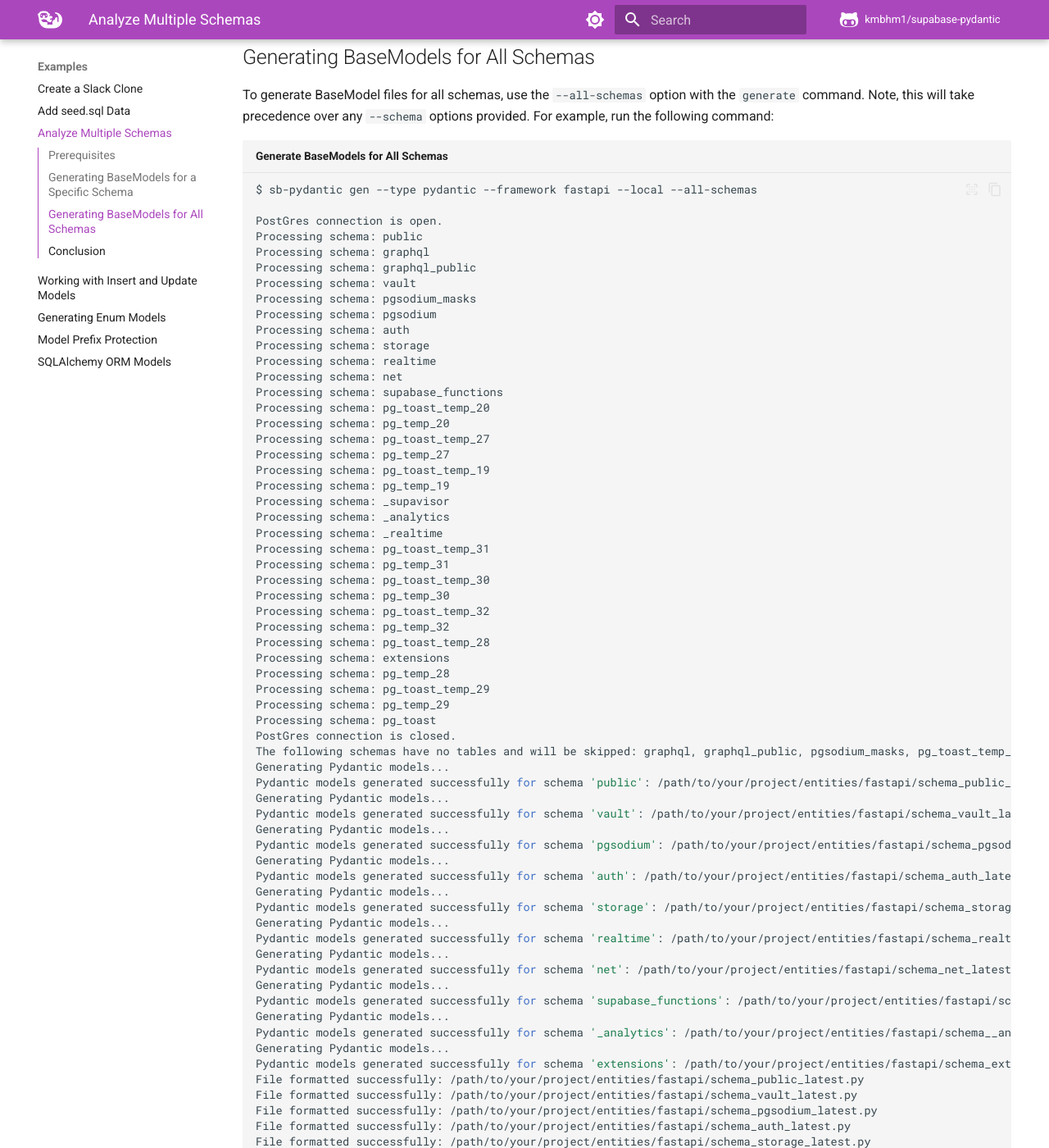
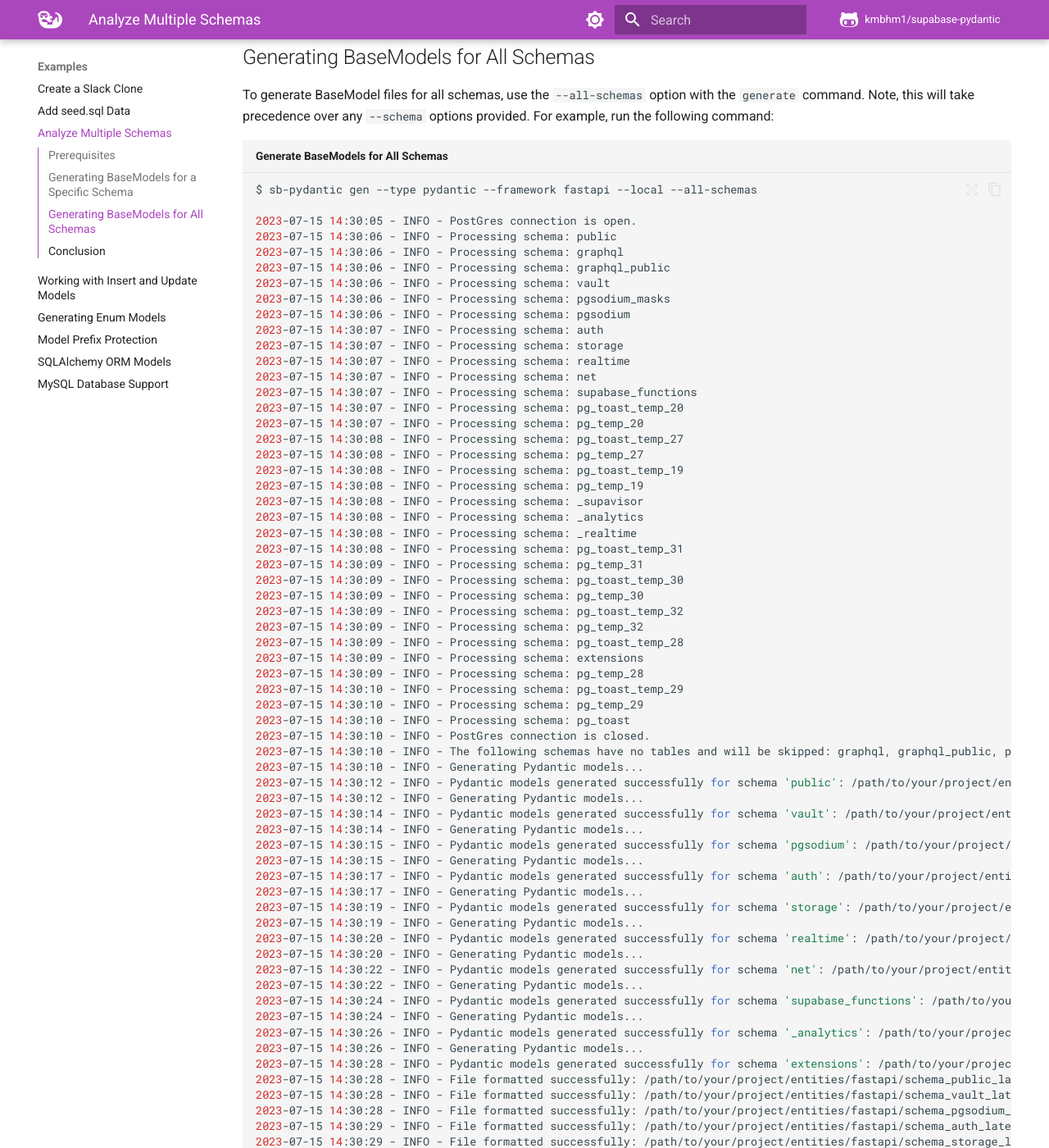
Before and after one commit to kmbhm1/supabase-pydantic, an MkDocs documentation site: the page built from docs/examples/generate-multiple-basemodels.md, in a window 1280 px wide and 1400 px high, scrolled down 1188 px. Shown: the whole window at 82% size. Built offline with MkDocs 1.6.1 and Material for MkDocs 9.7.7, drawn with Linux system fonts in a browser that asks for light colours; emoji names are drawn with the system emoji font; comment, search, counter and statistics services are not loaded; some of the changed text lies outside the part shown.

Commit message:
docs: update docs

````diff
--- a/docs/examples/generate-multiple-basemodels.md
+++ b/docs/examples/generate-multiple-basemodels.md
@@ -17,20 +17,20 @@ To generate a BaseModel file for a specific schema, use one or more `--schema` o
 ```bash title="Generate BaseModel for a Specific Schema"
 $ sb-pydantic gen --type pydantic --framework fastapi --local --schema public --schema auth --schema extensions
 
-PostGres connection is open.
-Processing schema: public
-Processing schema: auth
-Processing schema: extensions
-PostGres connection is closed.
-Generating Pydantic models...
-Pydantic models generated successfully for schema 'auth': /path/to/your/project/entities/fastapi/schema_auth_latest.py
-Generating Pydantic models...
-Pydantic models generated successfully for schema 'extensions': /path/to/your/project/entities/fastapi/schema_extensions_latest.py
-Generating Pydantic models...
-Pydantic models generated successfully for schema 'public': /path/to/your/project/entities/fastapi/schema_public_latest.py
-File formatted successfully: /path/to/your/project/entities/fastapi/schema_auth_latest.py
-File formatted successfully: /path/to/your/project/entities/fastapi/schema_extensions_latest.py
-File formatted successfully: /path/to/your/project/entities/fastapi/schema_public_latest.py
+2023-07-15 14:22:10 - INFO - PostGres connection is open.
+2023-07-15 14:22:11 - INFO - Processing schema: public
+2023-07-15 14:22:11 - INFO - Processing schema: auth
+2023-07-15 14:22:11 - INFO - Processing schema: extensions
+2023-07-15 14:22:12 - INFO - PostGres connection is closed.
+2023-07-15 14:22:12 - INFO - Generating Pydantic models...
+2023-07-15 14:22:14 - INFO - Pydantic models generated successfully for schema 'auth': /path/to/your/project/entities/fastapi/schema_auth_latest.py
+2023-07-15 14:22:14 - INFO - Generating Pydantic models...
+2023-07-15 14:22:16 - INFO - Pydantic models generated successfully for schema 'extensions': /path/to/your/project/entities/fastapi/schema_extensions_latest.py
+2023-07-15 14:22:16 - INFO - Generating Pydantic models...
+2023-07-15 14:22:18 - INFO - Pydantic models generated successfully for schema 'public': /path/to/your/project/entities/fastapi/schema_public_latest.py
+2023-07-15 14:22:18 - INFO - File formatted successfully: /path/to/your/project/entities/fastapi/schema_auth_latest.py
+2023-07-15 14:22:18 - INFO - File formatted successfully: /path/to/your/project/entities/fastapi/schema_extensions_latest.py
+2023-07-15 14:22:19 - INFO - File formatted successfully: /path/to/your/project/entities/fastapi/schema_public_latest.py
 ```
 
 An example of the generated BaseModel file for the `auth` schema can be found here:
@@ -499,71 +499,71 @@ To generate BaseModel files for all schemas, use the `--all-schemas` option with
 ```bash title="Generate BaseModels for All Schemas"
 $ sb-pydantic gen --type pydantic --framework fastapi --local --all-schemas
 
-PostGres connection is open.
-Processing schema: public
-Processing schema: graphql
-Processing schema: graphql_public
-Processing schema: vault
-Processing schema: pgsodium_masks
-Processing schema: pgsodium
-Processing schema: auth
-Processing schema: storage
-Processing schema: realtime
-Processing schema: net
-Processing schema: supabase_functions
-Processing schema: pg_toast_temp_20
-Processing schema: pg_temp_20
-Processing schema: pg_toast_temp_27
-Processing schema: pg_temp_27
-Processing schema: pg_toast_temp_19
-Processing schema: pg_temp_19
-Processing schema: _supavisor
-Processing schema: _analytics
-Processing schema: _realtime
-Processing schema: pg_toast_temp_31
-Processing schema: pg_temp_31
-Processing schema: pg_toast_temp_30
-Processing schema: pg_temp_30
-Processing schema: pg_toast_temp_32
-Processing schema: pg_temp_32
-Processing schema: pg_toast_temp_28
-Processing schema: extensions
-Processing schema: pg_temp_28
-Processing schema: pg_toast_temp_29
-Processing schema: pg_temp_29
-Processing schema: pg_toast
-PostGres connection is closed.
-The following schemas have no tables and will be skipped: graphql, graphql_public, pgsodium_masks, pg_toast_temp_20, pg_temp_20, pg_toast_temp_27, pg_temp_27, pg_toast_temp_19, pg_temp_19, _supavisor, _realtime, pg_toast_temp_31, pg_temp_31, pg_toast_temp_30, pg_temp_30, pg_toast_temp_32, pg_temp_32, pg_toast_temp_28, pg_temp_28, pg_toast_temp_29, pg_temp_29, pg_toast
-Generating Pydantic models...
-Pydantic models generated successfully for schema 'public': /path/to/your/project/entities/fastapi/schema_public_latest.py
-Generating Pydantic models...
-Pydantic models generated successfully for schema 'vault': /path/to/your/project/entities/fastapi/schema_vault_latest.py
-Generating Pydantic models...
-Pydantic models generated successfully for schema 'pgsodium': /path/to/your/project/entities/fastapi/schema_pgsodium_latest.py
-Generating Pydantic models...
-Pydantic models generated successfully for schema 'auth': /path/to/your/project/entities/fastapi/schema_auth_latest.py
-Generating Pydantic models...
-Pydantic models generated successfully for schema 'storage': /path/to/your/project/entities/fastapi/schema_storage_latest.py
-Generating Pydantic models...
-Pydantic models generated successfully for schema 'realtime': /path/to/your/project/entities/fastapi/schema_realtime_latest.py
-Generating Pydantic models...
-Pydantic models generated successfully for schema 'net': /path/to/your/project/entities/fastapi/schema_net_latest.py
-Generating Pydantic models...
-Pydantic models generated successfully for schema 'supabase_functions': /path/to/your/project/entities/fastapi/schema_supabase_functions_latest.py
-Generating Pydantic models...
-Pydantic models generated successfully for schema '_analytics': /path/to/your/project/entities/fastapi/schema__analytics_latest.py
-Generating Pydantic models...
-Pydantic models generated successfully for schema 'extensions': /path/to/your/project/entities/fastapi/schema_extensions_latest.py
-File formatted successfully: /path/to/your/project/entities/fastapi/schema_public_latest.py
-File formatted successfully: /path/to/your/project/entities/fastapi/schema_vault_latest.py
-File formatted successfully: /path/to/your/project/entities/fastapi/schema_pgsodium_latest.py
-File formatted successfully: /path/to/your/project/entities/fastapi/schema_auth_latest.py
-File formatted successfully: /path/to/your/project/entities/fastapi/schema_storage_latest.py
-File formatted successfully: /path/to/your/project/entities/fastapi/schema_realtime_latest.py
-File formatted successfully: /path/to/your/project/entities/fastapi/schema_net_latest.py
-File formatted successfully: /path/to/your/project/entities/fastapi/schema_supabase_functions_latest.py
-File formatted successfully: /path/to/your/project/entities/fastapi/schema__analytics_latest.py
-File formatted successfully: /path/to/your/project/entities/fastapi/schema_extensions_latest.py
+2023-07-15 14:30:05 - INFO - PostGres connection is open.
+2023-07-15 14:30:06 - INFO - Processing schema: public
+2023-07-15 14:30:06 - INFO - Processing schema: graphql
+2023-07-15 14:30:06 - INFO - Processing schema: graphql_public
+2023-07-15 14:30:06 - INFO - Processing schema: vault
+2023-07-15 14:30:06 - INFO - Processing schema: pgsodium_masks
+2023-07-15 14:30:06 - INFO - Processing schema: pgsodium
+2023-07-15 14:30:07 - INFO - Processing schema: auth
+2023-07-15 14:30:07 - INFO - Processing schema: storage
+2023-07-15 14:30:07 - INFO - Processing schema: realtime
+2023-07-15 14:30:07 - INFO - Processing schema: net
+2023-07-15 14:30:07 - INFO - Processing schema: supabase_functions
+2023-07-15 14:30:07 - INFO - Processing schema: pg_toast_temp_20
+2023-07-15 14:30:07 - INFO - Processing schema: pg_temp_20
+2023-07-15 14:30:08 - INFO - Processing schema: pg_toast_temp_27
+2023-07-15 14:30:08 - INFO - Processing schema: pg_temp_27
+2023-07-15 14:30:08 - INFO - Processing schema: pg_toast_temp_19
+2023-07-15 14:30:08 - INFO - Processing schema: pg_temp_19
+2023-07-15 14:30:08 - INFO - Processing schema: _supavisor
+2023-07-15 14:30:08 - INFO - Processing schema: _analytics
+2023-07-15 14:30:08 - INFO - Processing schema: _realtime
+2023-07-15 14:30:08 - INFO - Processing schema: pg_toast_temp_31
+2023-07-15 14:30:09 - INFO - Processing schema: pg_temp_31
+2023-07-15 14:30:09 - INFO - Processing schema: pg_toast_temp_30
+2023-07-15 14:30:09 - INFO - Processing schema: pg_temp_30
+2023-07-15 14:30:09 - INFO - Processing schema: pg_toast_temp_32
+2023-07-15 14:30:09 - INFO - Processing schema: pg_temp_32
+2023-07-15 14:30:09 - INFO - Processing schema: pg_toast_temp_28
+2023-07-15 14:30:09 - INFO - Processing schema: extensions
+2023-07-15 14:30:09 - INFO - Processing schema: pg_temp_28
+2023-07-15 14:30:10 - INFO - Processing schema: pg_toast_temp_29
+2023-07-15 14:30:10 - INFO - Processing schema: pg_temp_29
+2023-07-15 14:30:10 - INFO - Processing schema: pg_toast
+2023-07-15 14:30:10 - INFO - PostGres connection is closed.
+2023-07-15 14:30:10 - INFO - The following schemas have no tables and will be skipped: graphql, graphql_public, pgsodium_masks, pg_toast_temp_20, pg_temp_20, pg_toast_temp_27, pg_temp_27, pg_toast_temp_19, pg_temp_19, _supavisor, _realtime, pg_toast_temp_31, pg_temp_31, pg_toast_temp_30, pg_temp_30, pg_toast_temp_32, pg_temp_32, pg_toast_temp_28, pg_temp_28, pg_toast_temp_29, pg_temp_29, pg_toast
+2023-07-15 14:30:10 - INFO - Generating Pydantic models...
+2023-07-15 14:30:12 - INFO - Pydantic models generated successfully for schema 'public': /path/to/your/project/entities/fastapi/schema_public_latest.py
+2023-07-15 14:30:12 - INFO - Generating Pydantic models...
+2023-07-15 14:30:14 - INFO - Pydantic models generated successfully for schema 'vault': /path/to/your/project/entities/fastapi/schema_vault_latest.py
+2023-07-15 14:30:14 - INFO - Generating Pydantic models...
+2023-07-15 14:30:15 - INFO - Pydantic models generated successfully for schema 'pgsodium': /path/to/your/project/entities/fastapi/schema_pgsodium_latest.py
+2023-07-15 14:30:15 - INFO - Generating Pydantic models...
+2023-07-15 14:30:17 - INFO - Pydantic models generated successfully for schema 'auth': /path/to/your/project/entities/fastapi/schema_auth_latest.py
+2023-07-15 14:30:17 - INFO - Generating Pydantic models...
+2023-07-15 14:30:19 - INFO - Pydantic models generated successfully for schema 'storage': /path/to/your/project/entities/fastapi/schema_storage_latest.py
+2023-07-15 14:30:19 - INFO - Generating Pydantic models...
+2023-07-15 14:30:20 - INFO - Pydantic models generated successfully for schema 'realtime': /path/to/your/project/entities/fastapi/schema_realtime_latest.py
+2023-07-15 14:30:20 - INFO - Generating Pydantic models...
+2023-07-15 14:30:22 - INFO - Pydantic models generated successfully for schema 'net': /path/to/your/project/entities/fastapi/schema_net_latest.py
+2023-07-15 14:30:22 - INFO - Generating Pydantic models...
+2023-07-15 14:30:24 - INFO - Pydantic models generated successfully for schema 'supabase_functions': /path/to/your/project/entities/fastapi/schema_supabase_functions_latest.py
+2023-07-15 14:30:24 - INFO - Generating Pydantic models...
+2023-07-15 14:30:26 - INFO - Pydantic models generated successfully for schema '_analytics': /path/to/your/project/entities/fastapi/schema__analytics_latest.py
+2023-07-15 14:30:26 - INFO - Generating Pydantic models...
+2023-07-15 14:30:28 - INFO - Pydantic models generated successfully for schema 'extensions': /path/to/your/project/entities/fastapi/schema_extensions_latest.py
+2023-07-15 14:30:28 - INFO - File formatted successfully: /path/to/your/project/entities/fastapi/schema_public_latest.py
+2023-07-15 14:30:28 - INFO - File formatted successfully: /path/to/your/project/entities/fastapi/schema_vault_latest.py
+2023-07-15 14:30:28 - INFO - File formatted successfully: /path/to/your/project/entities/fastapi/schema_pgsodium_latest.py
+2023-07-15 14:30:29 - INFO - File formatted successfully: /path/to/your/project/entities/fastapi/schema_auth_latest.py
+2023-07-15 14:30:29 - INFO - File formatted successfully: /path/to/your/project/entities/fastapi/schema_storage_latest.py
+2023-07-15 14:30:29 - INFO - File formatted successfully: /path/to/your/project/entities/fastapi/schema_realtime_latest.py
+2023-07-15 14:30:29 - INFO - File formatted successfully: /path/to/your/project/entities/fastapi/schema_net_latest.py
+2023-07-15 14:30:29 - INFO - File formatted successfully: /path/to/your/project/entities/fastapi/schema_supabase_functions_latest.py
+2023-07-15 14:30:29 - INFO - File formatted successfully: /path/to/your/project/entities/fastapi/schema__analytics_latest.py
+2023-07-15 14:30:30 - INFO - File formatted successfully: /path/to/your/project/entities/fastapi/schema_extensions_latest.py
 ```
 
 Note that each schema will have its own BaseModel file generated in the `entities` directory of your project. As a result, each will have a prepended `schema_` prefix and a `_latest` suffix, with the name of the corresponding schema.
--- a/mkdocs.yml
+++ b/mkdocs.yml
@@ -60,6 +60,7 @@ nav:
     - Generating Enum Models: examples/enum-model-generation.md
     - Model Prefix Protection: examples/model_prefix_example.md
     - SQLAlchemy ORM Models: examples/sqlalchemy-models.md
+    - MySQL Database Support: examples/mysql-support.md
   - API:
     - API Reference: api/api-reference.md
     - CLI Reference: api/cli.md
````
Also changed, not shown: README.md (+39 -64 lines), docs/examples/add-seed-sql-data.md (+7 -7 lines), docs/examples/model_prefix_example.md (+10 -10 lines), docs/examples/mysql-support.md (added, +202 -0 lines), docs/examples/setup-slack-simple-fastapi.md (+5 -5 lines), docs/getting-started/welcome.md (+6 -5 lines), 2 other files.
